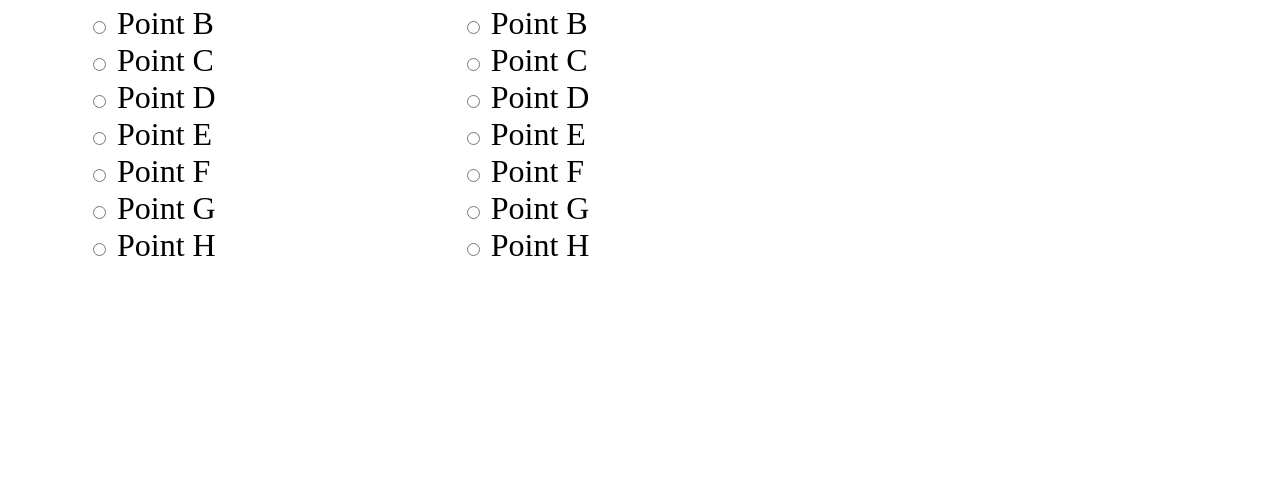
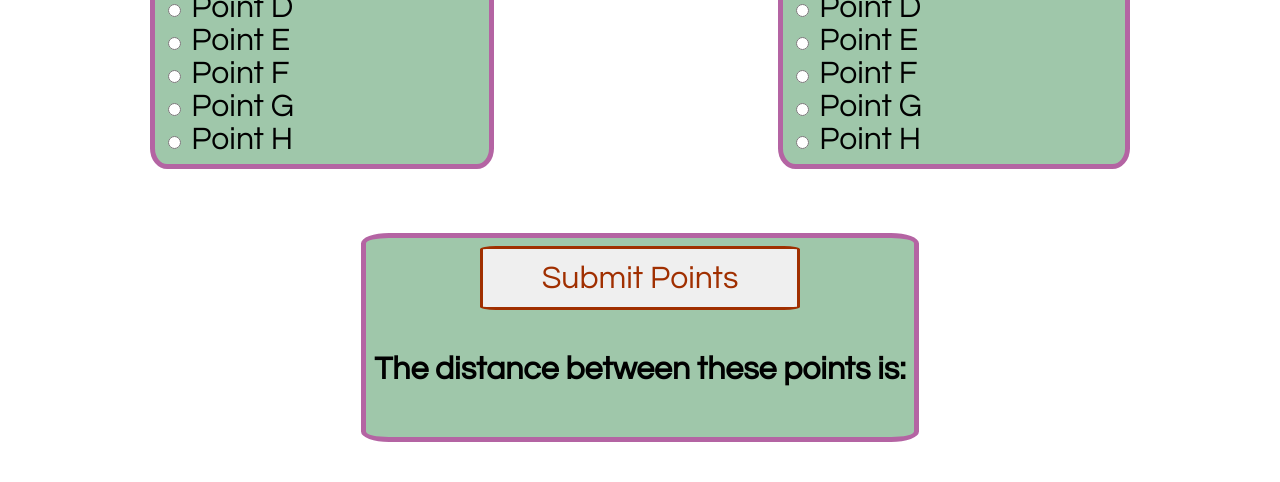
Before and after one commit to DeniseTanisha/Distances, a website: page index.html in a window 1280 px wide. Shown: the part 433-915 px from the top of the page. Before the commit the page ends 800 px from the top, so only its background shows below. Drawn offline with Linux system fonts and the light colour scheme.

Commit message:
styling dstarted

```diff
--- a/index.html
+++ b/index.html
@@ -94,7 +94,9 @@
         </div>
       </section>
       <section id="distanceOutput">
-        <button onclick="displayRadioValue()"></button>
+        <button id="submitbutton" type="button" onclick="displayRadioValue()">
+          Submit Points
+        </button>
         <h4>The distance between these points is:</h4>
         <output></output>
       </section>
--- a/main.css
+++ b/main.css
@@ -1,26 +1,58 @@
+* {
+  font-family: "Questrial", sans-serif;
+}
+
 #heading {
-  font-family: "Questrial", sans-serif;
   text-align: center;
   font-size: 3rem;
+  color: #602e9e;
 }
 
 #selectionboxes {
   display: flex;
   flex-direction: row;
   justify-content: space-around;
+  flex-wrap: wrap;
 }
 
 #startingSelection {
+  border: #b464a3 solid 5px;
+  border-radius: 5%;
+  padding: 0.5rem;
   font-size: 2rem;
-  margin: 5rem;
+  margin: 2rem;
+  background-color: #9fc7aa;
 }
 
 #finishingSelection {
+  border: #b464a3 solid 5px;
+  border-radius: 5%;
+  background-color: #9fc7aa;
+  padding: 0.5rem;
   font-size: 2rem;
-  margin: 5rem;
+  margin: 2rem;
 }
 
 #distanceOutput {
+  border-radius: 5%;
+  text-align: center;
+  border: #b464a3 solid 5px;
+  background-color: #9fc7aa;
+  padding: 0.5rem;
   font-size: 2rem;
-  margin: 5rem;
+  margin: 2rem;
 }
+
+#submitbutton {
+  width: 10em;
+  height: 2em;
+  border: 3px solid #a02f00;
+  border-radius: 5%;
+  color: #a02f00;
+  font-size: 1em;
+}
+
+#submitbutton:hover {
+  cursor: pointer;
+  background-color: #b464a3;
+}
```
